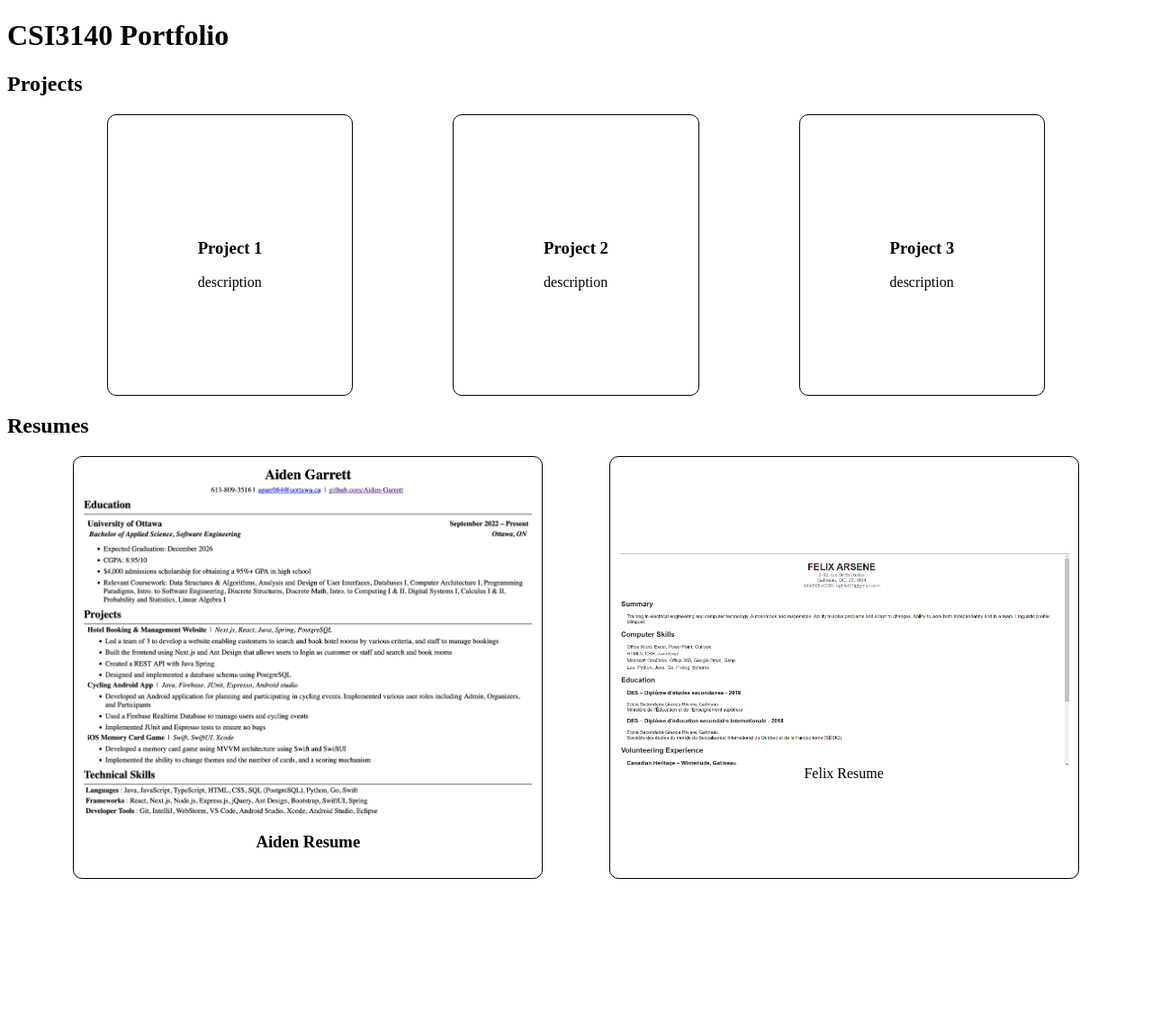
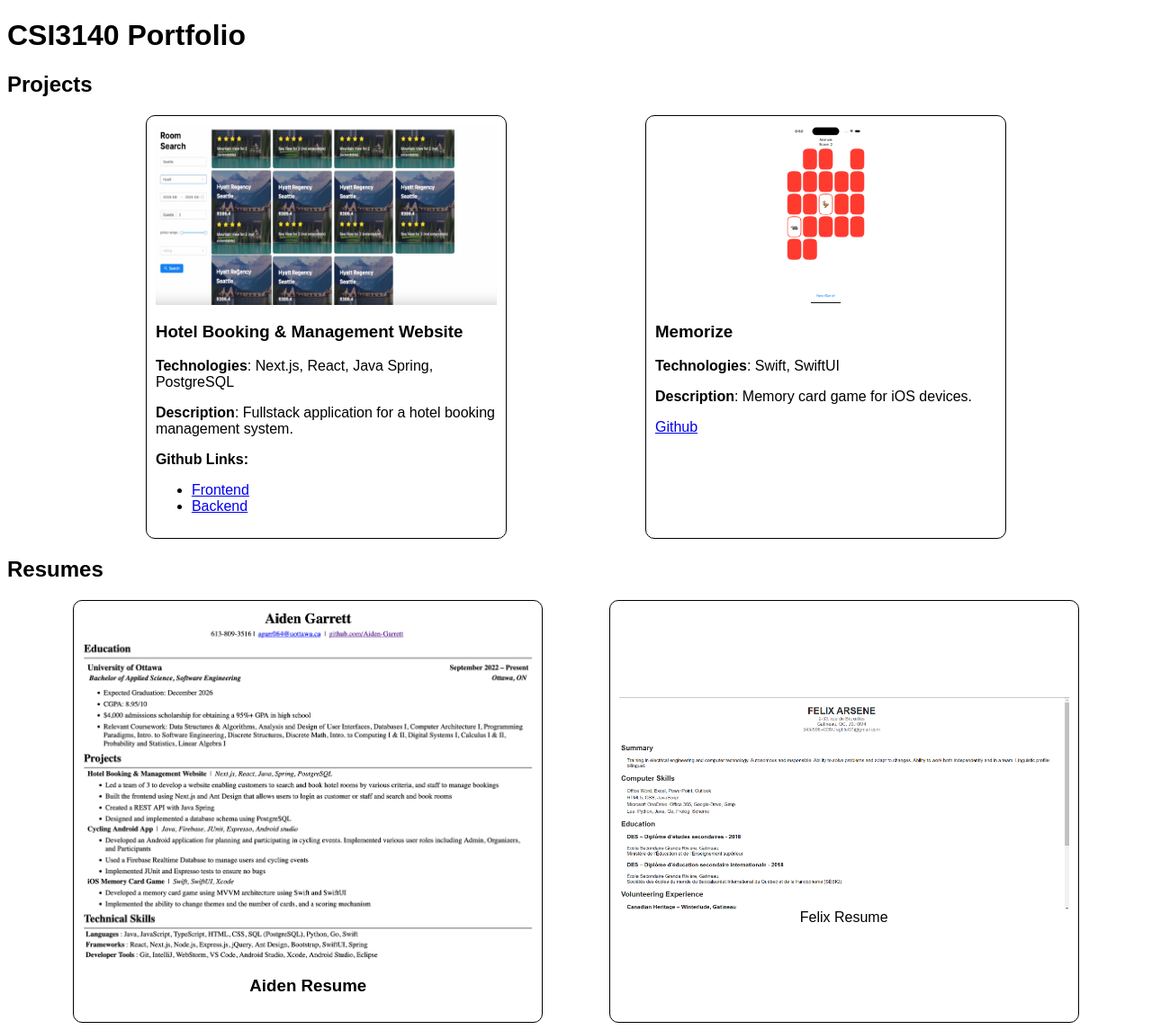
Before and after one commit to farse028/portfolio, a PHP site: page / in a window 1280 px wide. Shown: the whole page at 90% size. Before the commit the page ends 977 px from the top, so only its background shows below. Run offline with PHP 8.4, Linux system fonts and the light colour scheme.

Commit message:
added projects

```diff
--- a/public/index.html
+++ b/public/index.html
@@ -15,19 +15,22 @@
     <h2>Projects</h2>
     <div id="projects">
         <div class="project">
-            <img alt="" src="">
-            <h3>Project 1</h3>
-            <p>description</p>
+            <img alt="screenshot of app" src="resources/hotel.png">
+            <h3>Hotel Booking & Management Website</h3>
+            <p><strong>Technologies</strong>: Next.js, React, Java Spring, PostgreSQL</p>
+            <p><strong>Description</strong>: Fullstack application for a hotel booking management system.</p>
+            <strong>Github Links:</strong>
+            <ul>
+                <li><a href="https://github.com/GentlyTech/sauce" target="_blank">Frontend</a></li>
+                <li><a href="https://github.com/GentlyTech/spaghetti" target="_blank">Backend</a></li>
+            </ul>
         </div>
         <div class="project">
-            <img alt="" src="">
-            <h3>Project 2</h3>
-            <p>description</p>
-        </div>
-        <div class="project">
-            <img alt="" src="">
-            <h3>Project 3</h3>
-            <p>description</p>
+            <img alt="screenshot of app" src="resources/memorize.png">
+            <h3>Memorize</h3>
+            <p><strong>Technologies</strong>: Swift, SwiftUI</p>
+            <p><strong>Description</strong>: Memory card game for iOS devices.</p>
+            <a href="https://github.com/Aiden-Garrett/Memorize" target="_blank">Github</a>
         </div>
     </div>
 </div>
--- a/public/styles.css
+++ b/public/styles.css
@@ -1,4 +1,4 @@
-. {
+body {
     font-family: Arial, Helvetica, sans-serif;
 }
 
@@ -28,7 +28,23 @@
 .project {
     border: 1px solid black;
     border-radius: 10px;
-    padding: 100px;
+    padding: 10px;
+    width: 30%;
+    max-height: 500px;
+    overflow: hidden;
+}
+
+.project img {
+    display: block;
+    margin: auto;
+    height: 200px;
+    width: auto;
+
+}
+
+img {
+    max-width: 100%;
+    height: auto;
 }
 
 .resume:hover {
```
Also changed, not shown: public/resources/hotel.png (added), public/resources/memorize.png (added).
